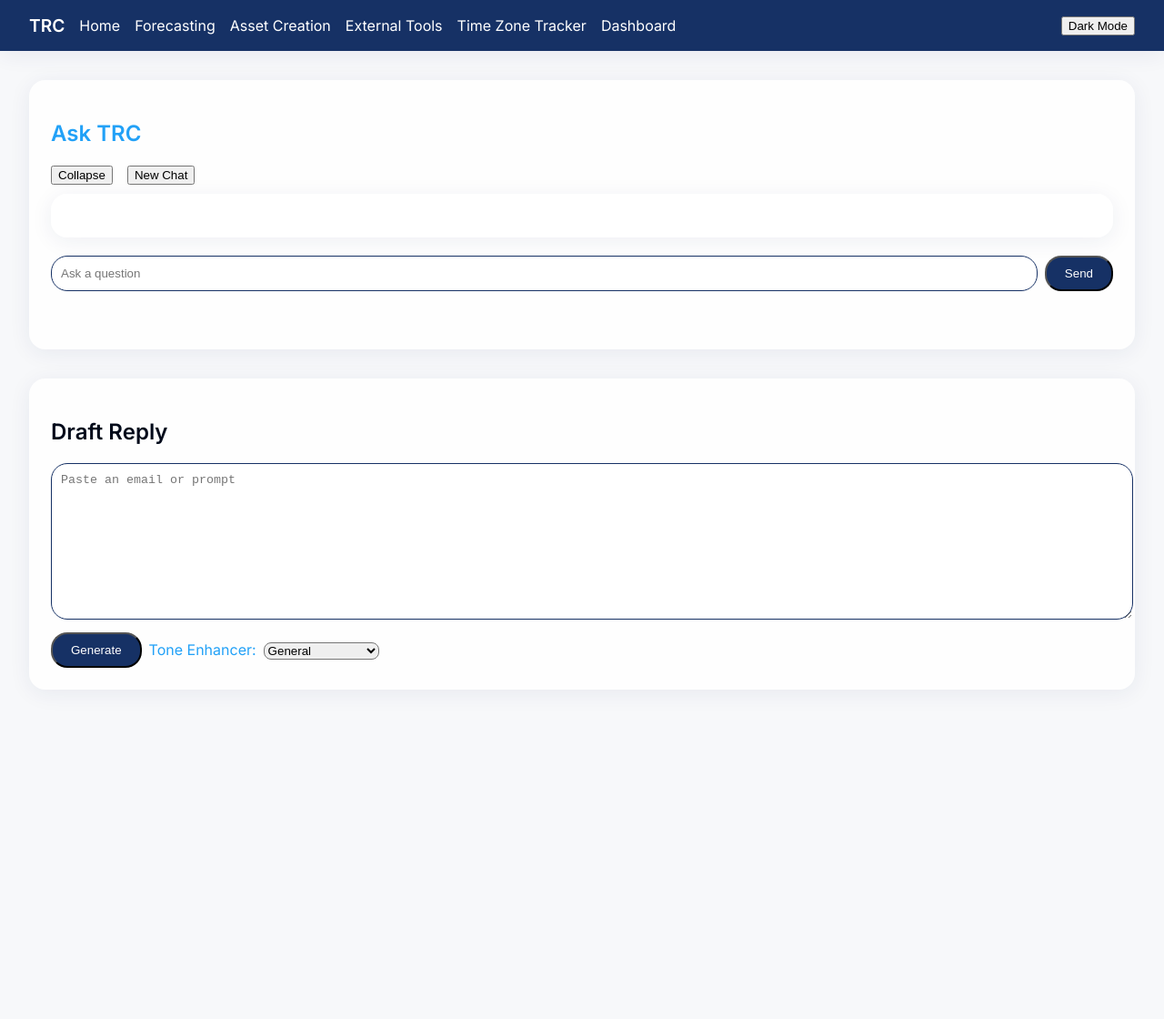
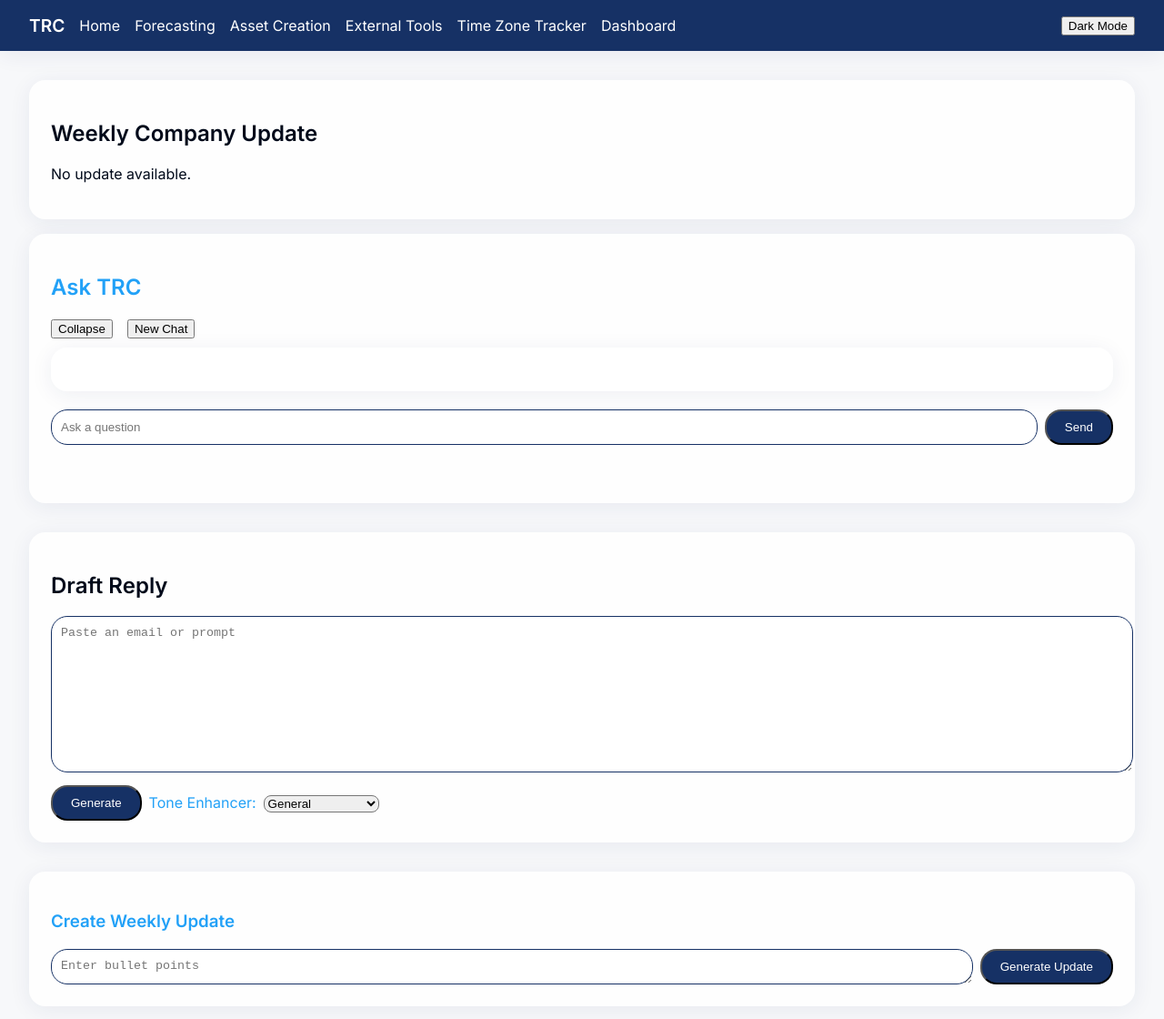
Before and after one commit to TomSumner28/merchant-data, a Next.js app: page / in a window 1280 px wide. Shown: the top 1120 px of the page at 91% size. Before the commit the page ends 822 px from the top, so only its background shows below. Built offline with nearby package versions, Linux system fonts and the light colour scheme.

Commit message:
Add weekly update generator

```diff
--- a/pages/api/query.js
+++ b/pages/api/query.js
@@ -69,9 +69,32 @@ export default async function handler(req, res) {
     return res.status(405).json({ message: 'Method not allowed' });
   }
 
-  const { query, email, short, tone, history = [] } = req.body
+  const { query, email, short, tone, history = [], weekly } = req.body
 
   console.log('Received query:', query)
+
+  if (weekly) {
+    try {
+      const messages = [
+        { role: 'system', content: 'You are the CEO of The Reward Collection. Write a concise weekly company update summarizing the following bullet points.' },
+        { role: 'user', content: query }
+      ]
+      const openaiRes = await axios.post('https://api.openai.com/v1/chat/completions', {
+        model: 'gpt-3.5-turbo',
+        messages
+      }, {
+        headers: {
+          'Content-Type': 'application/json',
+          Authorization: `Bearer ${process.env.OPENAI_API_KEY}`
+        }
+      })
+      const result = openaiRes.data.choices[0].message.content.trim()
+      return res.status(200).json({ result })
+    } catch (err) {
+      console.error('weekly update error', err.response?.data || err.message)
+      return res.status(500).json({ result: 'Failed to generate update.' })
+    }
+  }
 
   try {
     let systemMessage = 'You are a helpful assistant. Use the merchants, publishers, live brands, and knowledge base details provided in the context when relevant. If the information is not in the context, respond with "This information is not available in our records."'
--- a/pages/index.js
+++ b/pages/index.js
@@ -1,6 +1,8 @@
 import { useState, useEffect, useRef } from 'react'
 
 export default function Home() {
+  const [weeklyUpdate, setWeeklyUpdate] = useState('')
+  const [updateInput, setUpdateInput] = useState('')
   const [chatInput, setChatInput] = useState('')
   const [chatHistory, setChatHistory] = useState([])
   const [collapsed, setCollapsed] = useState(false)
@@ -17,6 +19,11 @@ export default function Home() {
   }, [chatHistory, loadingChat])
 
   useEffect(() => {
+    const wu = localStorage.getItem('weeklyUpdate')
+    if (wu) setWeeklyUpdate(wu)
+  }, [])
+
+  useEffect(() => {
     const saved = localStorage.getItem('chatHistory')
     if (saved) {
       try {
@@ -28,6 +35,12 @@ export default function Home() {
   useEffect(() => {
     localStorage.setItem('chatHistory', JSON.stringify(chatHistory))
   }, [chatHistory])
+
+  useEffect(() => {
+    if (weeklyUpdate) {
+      localStorage.setItem('weeklyUpdate', weeklyUpdate)
+    }
+  }, [weeklyUpdate])
 
   const sendChat = async () => {
     if (!chatInput) return
@@ -61,8 +74,28 @@ export default function Home() {
     setLoadingDraft(false)
   }
 
+  const generateUpdate = async () => {
+    if (!updateInput) return
+    const res = await fetch('/api/query', {
+      method: 'POST',
+      headers: { 'Content-Type': 'application/json' },
+      body: JSON.stringify({ weekly: true, query: updateInput })
+    })
+    const data = await res.json()
+    setWeeklyUpdate(data.result)
+    setUpdateInput('')
+  }
+
   return (
     <div className="content">
+      <div className="card" style={{ marginBottom: '1rem' }}>
+        <h2>Weekly Company Update</h2>
+        {weeklyUpdate ? (
+          <p style={{ whiteSpace: 'pre-wrap' }}>{weeklyUpdate}</p>
+        ) : (
+          <p>No update available.</p>
+        )}
+      </div>
       <div className="card">
         <h2 style={{ color: 'var(--accent)' }}>Ask TRC</h2>
         <div style={{ marginBottom: 10 }}>
@@ -126,6 +159,19 @@ export default function Home() {
           </div>
         )}
       </div>
+      <div className="card" style={{ marginTop: '1rem' }}>
+        <h3 style={{ color: 'var(--accent)' }}>Create Weekly Update</h3>
+        <div style={{ display: 'flex', gap: '0.5rem', marginTop: 10 }}>
+          <textarea
+            value={updateInput}
+            onChange={(e) => setUpdateInput(e.target.value)}
+            placeholder="Enter bullet points"
+            rows={1}
+            style={{ flex: 1, padding: 10, borderRadius: 18, border: '1px solid var(--primary)', resize: 'vertical' }}
+          />
+          <button onClick={generateUpdate} style={{ padding: '10px 20px', background: 'var(--primary)', color: '#fff', borderRadius: 18 }}>Generate Update</button>
+        </div>
+      </div>
     </div>
   )
 }
```
Also changed, not shown: 1 other file (tests, documents, lock files or other folders).
